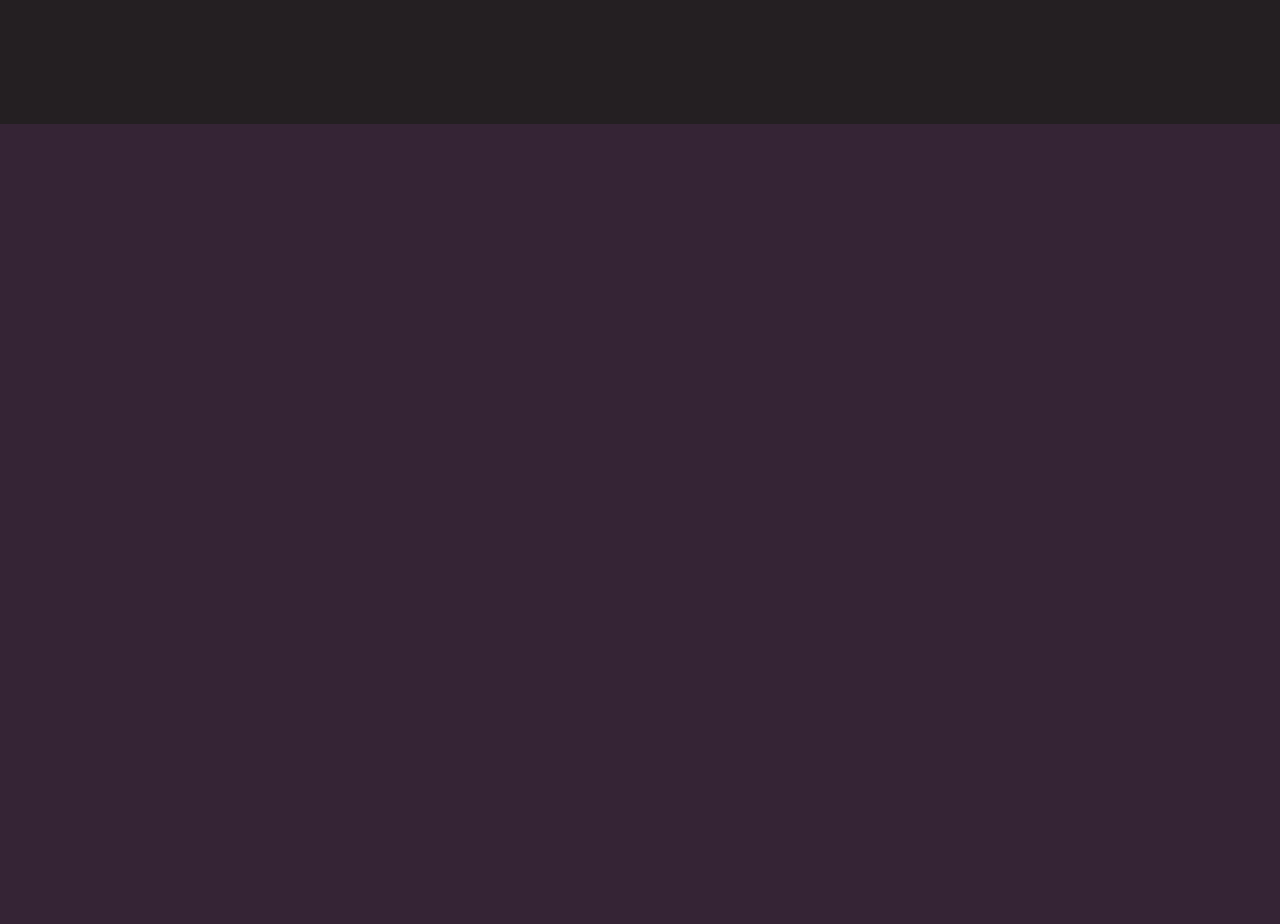
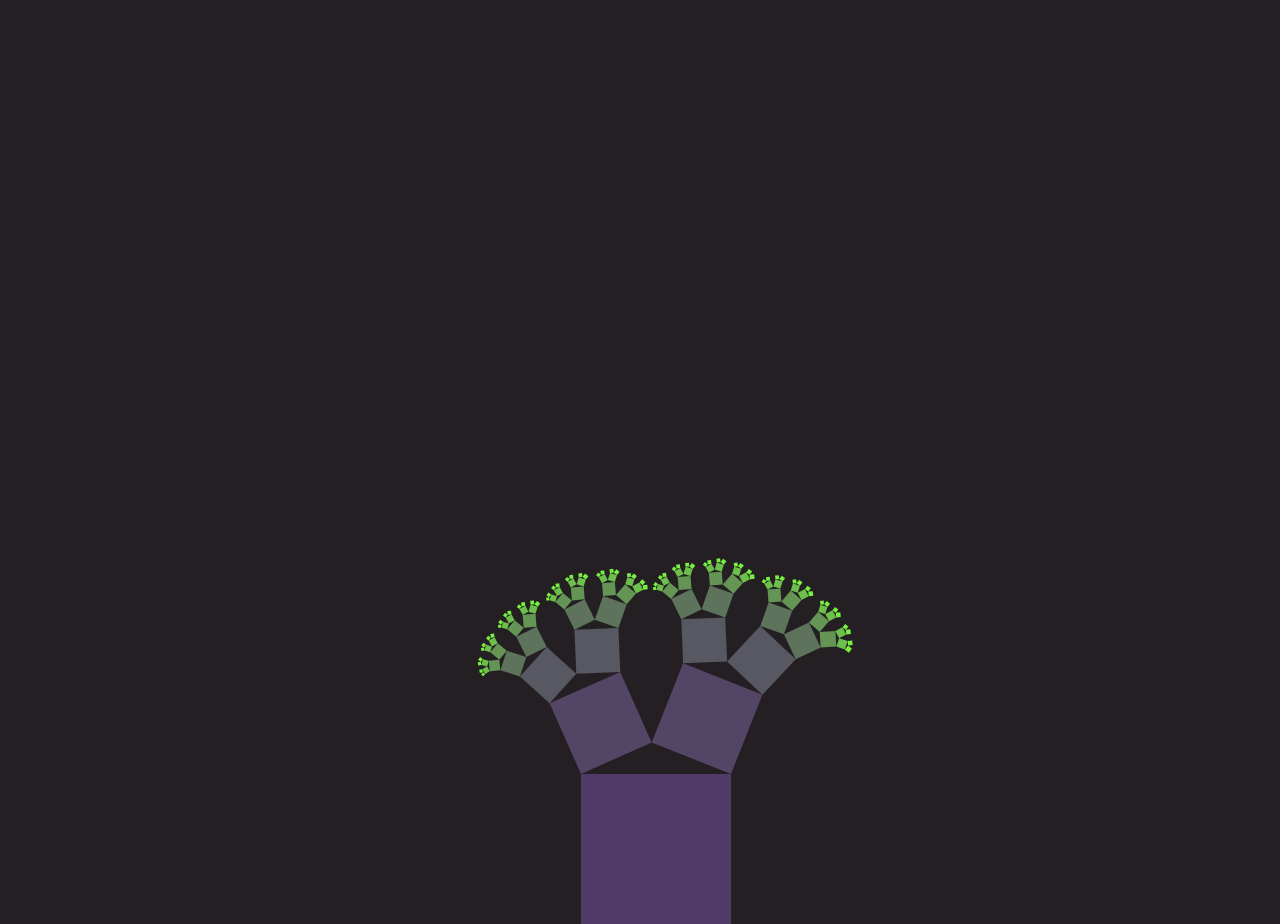
Before and after one commit to CloudBop/svg-filter-animations-react-spring, a React (Create React App) app: page / in a window 1280 px wide. Shown: the part 7380-8304 px from the top of the page. Before the commit the page ends 7504 px from the top, so only its background shows below. Built offline with nearby package versions, Linux system fonts and the light colour scheme.

Commit message:
+Fractal Tree

```diff
--- a/src/App.js
+++ b/src/App.js
@@ -18,6 +18,7 @@ import OnMountTransitions from './Components/OfficialRepoExamples/TransitionsExa
 import Toggle from './Components/OfficialRepoExamples/TransitionsExamplesHooks/ToggleBetweenComponents';
 import ItemsTransition from './Components/OfficialRepoExamples/TransitionsExamplesHooks/SingleItemTransition';
 import { AsyncExampleSpring as FlashingTextScripted, SpringChainExample } from './Components/AsyncExamples/FlashingTextScripted/FlashingTextScripted';
+import FractalContainer from './Components/FractalTree/FractalContainer';
 // import { useAnimationFrame } from './hooks/useAnimationFrame';
 function App() {
   const [ui, setUi] = useState({
@@ -171,6 +172,11 @@ function App() {
         </div>
       </div>
 
+      <div className="example-container">
+        <div style={{ position: 'relative', margin: "1rem", padding: "1rem", width: "100%", height: "100%" }}>
+          <FractalContainer />
+        </div>
+      </div>
     </div>
   );
 }
--- /dev/null
+++ b/src/Components/FractalTree/FractalContainer.js
@@ -0,0 +1,22 @@
+import React, { useState } from 'react'
+import FractalTreeFrame from './FractalTreeFrame'
+
+// The height and width of the entire window
+export const { innerHeight, innerWidth } = window
+
+export default function FractalContainer() {
+  const [mousePosition, setMousePosition] = useState({
+    x: innerWidth / 2,
+    y: innerHeight / 2,
+  })
+
+  return (
+    <FractalTreeFrame
+      mousePosition={mousePosition}
+      onMouseMove={({ clientX: x, clientY: y }) =>
+        setMousePosition({ x, y })
+      }
+      time={Date.now()}
+    />
+  )
+}
--- /dev/null
+++ b/src/Components/FractalTree/FractalHelpers.js
@@ -0,0 +1,150 @@
+export function FractalHelpers(options) {
+  return {
+    ...getFractalBoxStyle(options.depth, options.maxDepth),
+    ...getFractalContainerStyle(options),
+  }
+}
+
+export function getFractalBoxStyle(depth, maxDepth) {
+  const color = interpolateColor((depth / maxDepth) ** 2, 80, 120, 54, 240, 104, 64)
+
+  return {
+    backgroundColor: color,
+    position: 'absolute',
+    cursor: 'pointer',
+    left: 0,
+    right: 0,
+    bottom: 0,
+    height: '100%',
+    transition: 'opacity 500ms ease-out',
+    zIndex: maxDepth - depth,
+  }
+}
+
+export function getFractalContainerStyle(options) {
+  let {
+    heightFactor = 0.4,
+    sprout,
+    lean = 0,
+    size = 100,
+
+    frozen,
+
+    depth,
+    side
+  } = options
+
+  if (sprout !== undefined) {
+    heightFactor = sprout
+  }
+
+  const scale = side === 'right'
+    ? Math.sqrt((size * heightFactor) ** 2 + (size * (0.5 + lean)) ** 2) / size
+    : Math.sqrt((size * heightFactor) ** 2 + (size * (0.5 - lean)) ** 2) / size
+  const rotation =
+    side === 'right'
+      ? Math.atan(heightFactor / (0.5 + lean))
+      : -Math.atan(heightFactor / (0.5 - lean))
+
+  const style = {
+    position: 'absolute',
+    bottom: 0,
+    filter: frozen ? 'grayscale(66%)' : undefined,
+    transition: 'filter 250ms ease-in-out',
+    width: size,
+    height: size,
+    transformOrigin: side === 'right' ? `${size}px ${size}px` : `0 ${size}px`,
+    transform: depth === 1 ? '' : `
+      translate3d(0, ${-size}px, 0)
+      scale3d(${scale}, ${scale}, 1)
+      rotate(${rotation}rad)
+    `,
+  }
+
+  if (depth === 1) {
+    style.left = `calc(50% - ${size / 2}px)`
+  }
+
+  return style
+}
+
+function interpolateColor(x, r1, r2, g1, g2, b1, b2) {
+  const r = Math.round(clamp(x, r1, r2))
+  const g = Math.round(clamp(x, g1, g2))
+  const b = Math.round(clamp(x, b1, b2))
+  return `rgb(${r}, ${g}, ${b})`
+}
+
+function clamp(x, min, max) {
+  return min + (max - min) * x
+}
+
+// ---
+
+const DefaultShrinkAnimationDuration = 2000
+const DefaultGrowAnimationDuration = 10000
+
+function easeOut(startTime, duration) {
+  return Math.pow(
+    ((duration /
+      10 /
+      (duration / 10 + Math.min(Date.now() - startTime - 50, duration)) -
+      1 / 11) *
+      11) /
+    10,
+    1.5,
+  )
+}
+
+export function shrink(startTime, startValue, duration = DefaultShrinkAnimationDuration, toValue = -3 / 5) {
+  return (
+    (startValue * easeOut(startTime, duration) + toValue) *
+    (startTime / (startTime + toValue))
+  )
+}
+export function grow(startTime, startValue, duration = DefaultGrowAnimationDuration, toValue = 1) {
+  return (
+    startValue +
+    (1 - easeOut(startTime, duration)) * (toValue - startValue)
+  )
+}
+export function squirm(startTime, startValue, magnitude = 0.04) {
+  return (
+    grow(startTime, startValue, DefaultGrowAnimationDuration, 0.5) +
+    magnitude * Math.sin((startTime - Date.now()) / 13)
+  )
+}
+
+// Given we're running this every frame, it should only log warnings once
+let hasWarned = false
+export function getAnimatedScale(animationType, startTime, startScale) {
+  if (!hasWarned && animationType !== 'constant') {
+    if (!startTime) {
+      console.error('Missing startTime.')
+      hasWarned = true
+      startTime = Date.now()
+    }
+    if (!startScale) {
+      console.error('Missing startScale.')
+      hasWarned = true
+      startScale = 1
+    }
+  }
+
+  switch (animationType) {
+    case 'grow':
+      return grow(startTime, startScale)
+    case 'shrink':
+      return shrink(startTime, startScale)
+    case 'squirm':
+      return squirm(startTime, startScale)
+    case 'constant':
+      return 1
+    default:
+      if (!hasWarned) {
+        console.error('Unknown animation type:', animationType)
+      }
+      hasWarned = true
+      return 1
+  }
+}
--- /dev/null
+++ b/src/Components/FractalTree/FractalTreeFrame.js
@@ -0,0 +1,102 @@
+import React, { useState } from 'react'
+import { innerWidth, innerHeight } from './FractalContainer'
+import {
+  getAnimatedScale,
+  getFractalBoxStyle,
+  getFractalContainerStyle,
+} from './FractalHelpers'
+
+export default function FractalTree({ mousePosition, size = 150, time, ...rest }) {
+  let fromHorizontalCenter = (innerWidth / 2 - mousePosition.x) / innerWidth
+  let fromVerticalCenter = (innerHeight / 2 - mousePosition.y) / innerHeight
+  let lean = 0.03 * Math.sin(time / 2000) + fromHorizontalCenter / 4
+  let sprout =
+    0.3 +
+    0.05 * Math.sin(time / 1300) +
+    fromVerticalCenter / 5 -
+    0.2 * Math.abs(0.5 - fromHorizontalCenter / 2)
+
+  return (
+    <div
+      style={{
+        position: 'absolute',
+        top: 0,
+        left: 0,
+        bottom: 0,
+        right: 0,
+        overflow: 'hidden',
+      }}
+      {...rest}>
+      <FractalTreeBranch lean={lean} size={size} sprout={sprout} />
+    </div>
+  )
+}
+
+function FractalTreeBranch(props) {
+  let {
+    depth = 1,
+    lean,
+    maxDepth = 7,
+    side,
+    size,
+    sprout,
+  } = props
+
+  let [animation, setAnimation] = useState({
+    type: 'constant',
+  })
+  let scale = getAnimatedScale(
+    animation.type,
+    animation.startTime,
+    animation.startScale
+  )
+
+  // When lean/sprout are negative, scaling them can reduce
+  // the visible size, which feels kinda odd. The Math.min
+  // prevents this from occuring.
+  let scaledLean = Math.min(lean * scale, lean)
+  let scaledSprout = Math.min(sprout * scale, sprout)
+
+  let startAnimation = (type) => setAnimation({
+    type,
+    startScale: scale,
+    startTime: Date.now(),
+  })
+
+  if (depth > maxDepth) {
+    return null
+  } else {
+    return (
+      <div style={getFractalContainerStyle({
+        depth,
+        lean,
+        maxDepth,
+        side,
+        size,
+        sprout
+      })}>
+        <div
+          style={getFractalBoxStyle(depth, maxDepth)}
+          onMouseDown={() => startAnimation('squirm')}
+          onMouseUp={() => startAnimation('shrink')}
+          onMouseEnter={() => startAnimation('shrink')}
+          onMouseLeave={() => startAnimation('grow')}
+        />
+        <FractalTreeBranch
+          depth={depth + 1}
+          lean={scaledLean}
+          side='left'
+          sprout={scaledSprout}
+          size={size}
+        />
+        <FractalTreeBranch
+          depth={depth + 1}
+          lean={scaledLean}
+          side='right'
+          sprout={scaledSprout}
+          size={size}
+        />
+      </div>
+    )
+  }
+}
```
